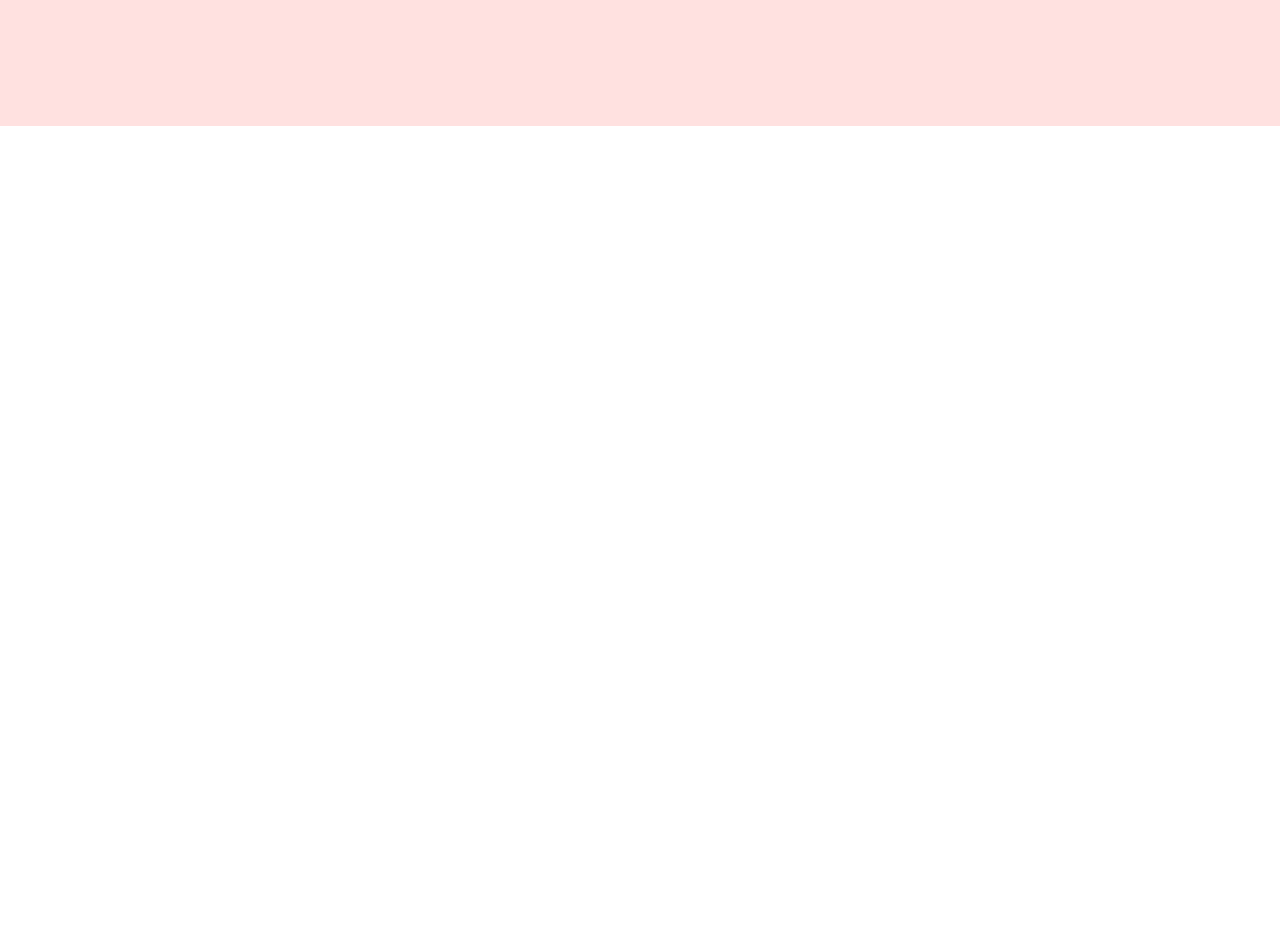
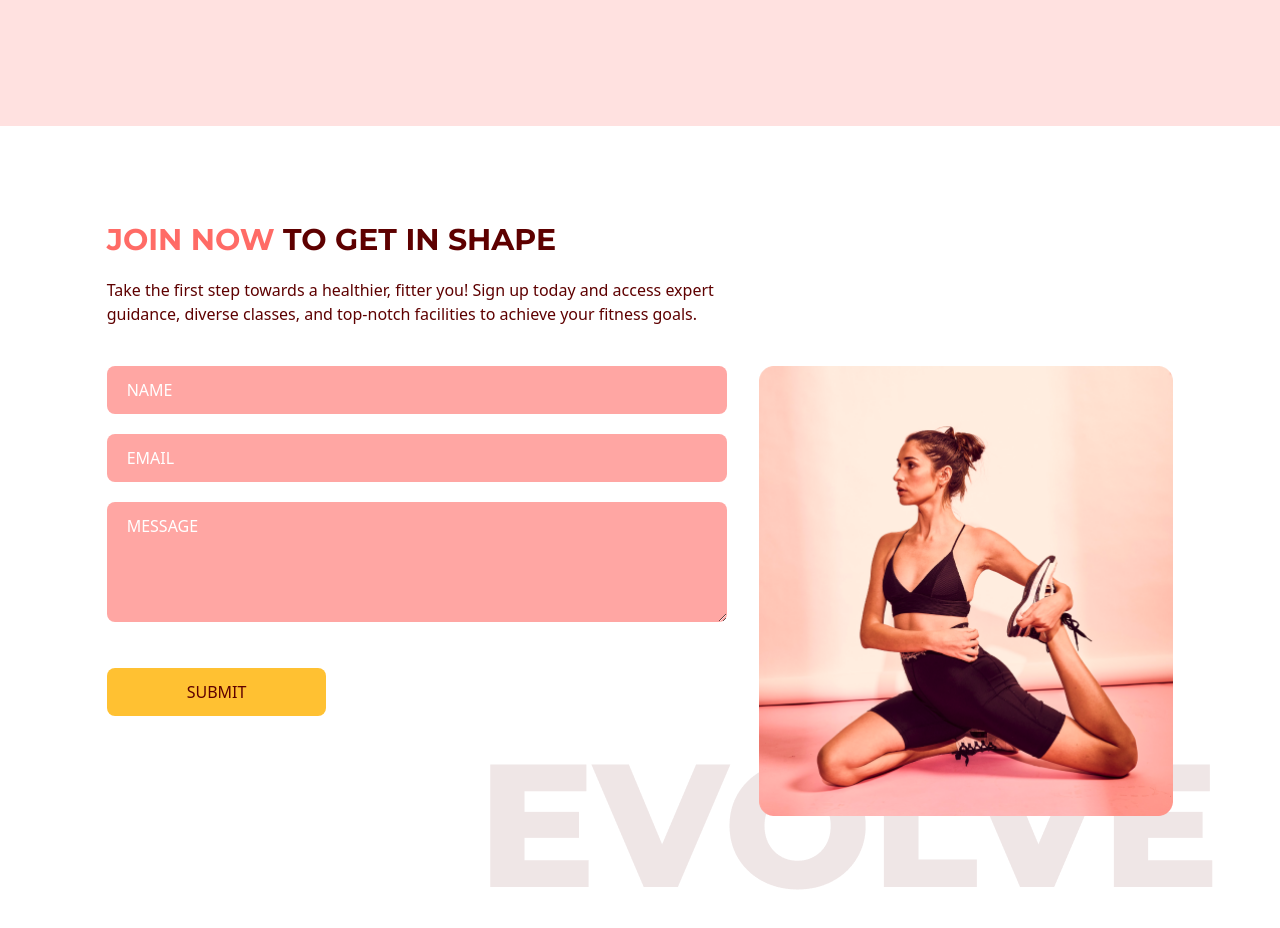
Before and after one commit to hadidhardiansyah/fitness-app, a React (Vite) app: page / in a window 1280 px wide. Shown: the part 2960-3888 px from the top of the page. Before the commit the page ends 3086 px from the top, so only its background shows below. Built offline with nearby package versions, Linux system fonts and the light colour scheme.

Commit message:
Create Contact Us page

```diff
--- a/package.json
+++ b/package.json
@@ -14,7 +14,8 @@
     "framer-motion": "^11.16.1",
     "react": "^18.3.1",
     "react-anchor-link-smooth-scroll": "^1.0.12",
-    "react-dom": "^18.3.1"
+    "react-dom": "^18.3.1",
+    "react-hook-form": "^7.54.2"
   },
   "devDependencies": {
     "@eslint/js": "^9.17.0",
--- a/src/App.tsx
+++ b/src/App.tsx
@@ -4,6 +4,7 @@ import { SelectedPage } from "@/shared/types";
 import Home from "@/scenes/home";
 import Benefits from "@/scenes/benefits";
 import OurClasses from "@/scenes/ourClasses";
+import ContactUs from "@/scenes/contactUs";
 
 function App() {
   const [selectedPage, setSelectedPage] = useState<SelectedPage>(
@@ -36,6 +37,7 @@ function App() {
       <Home setSelectedPage={setSelectedPage} />
       <Benefits setSelectedPage={setSelectedPage} />
       <OurClasses setSelectedPage={setSelectedPage} />
+      <ContactUs setSelectedPage={setSelectedPage} />
     </div>
   );
 }
--- /dev/null
+++ b/src/scenes/contactUs/index.tsx
@@ -0,0 +1,162 @@
+import { SelectedPage } from "@/shared/types";
+import { motion } from "framer-motion";
+import { useForm } from "react-hook-form";
+import ContactUsPageGraphic from "@/assets/ContactUsPageGraphic.png";
+import HText from "@/shared/HText";
+
+type Props = {
+  setSelectedPage: (value: SelectedPage) => void;
+};
+
+const ContactUs = ({ setSelectedPage }: Props) => {
+  const inputStyles = `mb-5 w-full rounded-lg bg-primary-300 px-5 py-3 placeholder-white`;
+  const {
+    register,
+    trigger,
+    formState: { errors },
+  } = useForm();
+
+  const onSubmit = async (e: any) => {
+    const isValid = await trigger();
+
+    if (!isValid) {
+      e.preventDefault();
+    }
+  };
+
+  return (
+    <section id="contactus" className="mx-auto w-5/6 pt-24 pb-32">
+      <motion.div
+        onViewportEnter={() => setSelectedPage(SelectedPage.ContactUs)}
+      >
+        {/* HEADER */}
+        <motion.div
+          className="md:w-3/5"
+          initial="hidden"
+          whileInView="visible"
+          viewport={{ once: true, amount: 0.5 }}
+          transition={{ duration: 0.5 }}
+          variants={{
+            hidden: { opacity: 0, x: -50 },
+            visible: { opacity: 1, x: 0 },
+          }}
+        >
+          <HText>
+            <span className="text-primary-500">JOIN NOW</span> TO GET IN SHAPE
+          </HText>
+          <p className="my-5">
+            Take the first step towards a healthier, fitter you! Sign up today
+            and access expert guidance, diverse classes, and top-notch
+            facilities to achieve your fitness goals.
+          </p>
+        </motion.div>
+
+        {/* FORM AND IMAGE */}
+        <div className="mt-10 justify-between gap-8 md:flex">
+          {/* FORM */}
+          <motion.div
+            className="mt-10 basis-3/5 md:mt-0"
+            initial="hidden"
+            whileInView="visible"
+            viewport={{ once: true, amount: 0.5 }}
+            transition={{ duration: 0.5 }}
+            variants={{
+              hidden: { opacity: 0, y: 50 },
+              visible: { opacity: 1, y: 0 },
+            }}
+          >
+            <form
+              target="_blank"
+              onSubmit={onSubmit}
+              action="https://formsubmit.co/your@email.com"
+              method="POST"
+            >
+              <input
+                className={inputStyles}
+                type="text"
+                placeholder="NAME"
+                {...register("name", {
+                  required: true,
+                  maxLength: 100,
+                })}
+              />
+              {errors.name && (
+                <p className="mt-1 text-primary-500">
+                  {errors.name.type === "required" && "This field is required."}
+                  {errors.name.type === "maxLength" &&
+                    "Max length is 100 char."}
+                </p>
+              )}
+
+              <input
+                className={inputStyles}
+                type="text"
+                placeholder="EMAIL"
+                {...register("email", {
+                  required: true,
+                  pattern: /^[A-Z0-9._%+-]+@[A-Z0-9.-]+\.[A-Z]{2,}$/i,
+                })}
+              />
+              {errors.email && (
+                <p className="mt-1 text-primary-500">
+                  {errors.email.type === "required" &&
+                    "This field is required."}
+                  {errors.email.type === "pattern" && "Invalid email address."}
+                </p>
+              )}
+
+              <textarea
+                className={inputStyles}
+                placeholder="MESSAGE"
+                rows={4}
+                cols={50}
+                {...register("message", {
+                  required: true,
+                  maxLength: 2000,
+                })}
+              />
+              {errors.message && (
+                <p className="mt-1 text-primary-500">
+                  {errors.message.type === "required" &&
+                    "This field is required."}
+                  {errors.message.type === "maxLength" &&
+                    "Max length is 2000 char."}
+                </p>
+              )}
+
+              <button
+                type="submit"
+                className="mt-5 rounded-lg bg-secondary-500 px-20 py-3 transition duration-500 hover:text-white"
+              >
+                SUBMIT
+              </button>
+            </form>
+          </motion.div>
+
+          {/* IMAGE */}
+          <motion.div
+            className="relative mt-16 basis-2/5 md:mt-0"
+            initial="hidden"
+            whileInView="visible"
+            viewport={{ once: true, amount: 0.5 }}
+            transition={{ delay: 0.2, duration: 0.5 }}
+            variants={{
+              hidden: { opacity: 0, x: -50 },
+              visible: { opacity: 1, x: 0 },
+            }}
+          >
+            <div className="md:before:content-evolvetext w-full before:absolute before:-bottom-20 before:-right-10 before:z-[-1]">
+              <img
+                className="w-full"
+                src={ContactUsPageGraphic}
+                alt="contact-us-page-graphic"
+              />
+            </div>
+          </motion.div>
+        </div>
+      </motion.div>
+    </section>
+  );
+};
+
+export default ContactUs;
```
Also changed, not shown: 1 other file (tests, documents, lock files or other folders).
